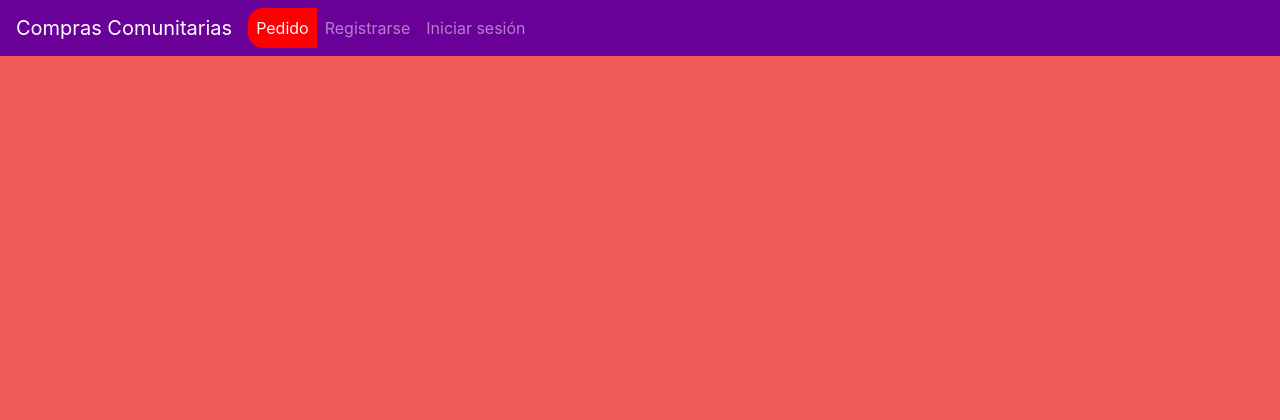
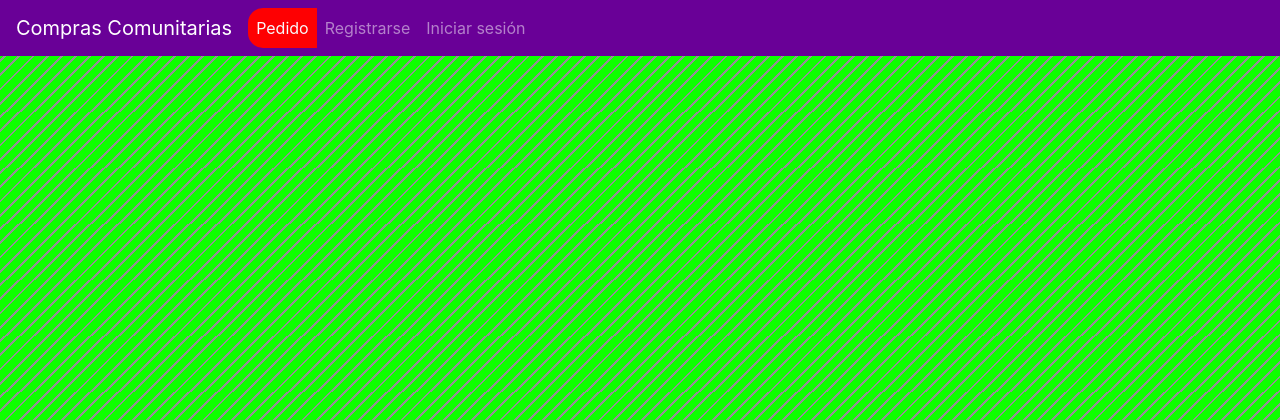
Before and after one commit to fiqus/compras-comunitarias, a Django app: page /about/ in a window 1280 px wide. Shown: the top 420 px of the page. Run offline with Django 3.2, Linux system fonts and the light colour scheme; parts of the project's set-up code (start-up, migrations or seed data) failed here and were passed over; some libraries are stand-ins or nearby versions.

Commit message:
background con lineas

```diff
--- a/compras/static/css/project.css
+++ b/compras/static/css/project.css
@@ -29,9 +29,13 @@ input[type=number] {
   background-image: url(https://www.argentina.gob.ar/sites/default/files/el_mercado_en_tu_barrio_landing_frutas_verduras_0.jpg);
 }
 
+body {
+  background-color: #0eff00;
+  background: repeating-linear-gradient( -45deg, #929292, #929292 2px, #0eff00 2px, #0eff00 10px );
+}
+
 .rojo {
   background-color: #FE0002;
-
 }
 
 .naranja {
--- a/compras/templates/base.html
+++ b/compras/templates/base.html
@@ -32,15 +32,13 @@
 
   </head>
 
-  <body style="background-color: #EF5B5B;">
-
+  <body>
     <div>
       <nav class="navbar navbar-expand-md navbar-dark violeta">
         <button class="navbar-toggler navbar-toggler-right" type="button" data-toggle="collapse" data-target="#navbarSupportedContent" aria-controls="navbarSupportedContent" aria-expanded="false" aria-label="Toggle navigation">
           <span class="navbar-toggler-icon"></span>
         </button id="compras">
         <a class="navbar-brand" id="compras"  href="{% url 'home' %}">Compras Comunitarias</a>
-
         <div class="collapse navbar-collapse" id="navbarSupportedContent">
           <ul class="navbar-nav mr-auto">
             <li class="nav-item" id="pedido" >
@@ -68,7 +66,6 @@
           </ul>
         </div>
       </nav>
-
     </div>
 
     <div>
```
